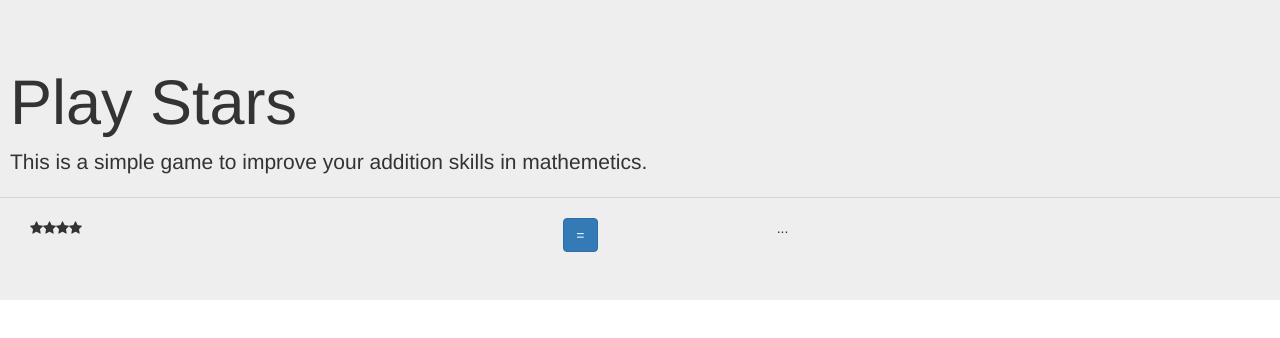
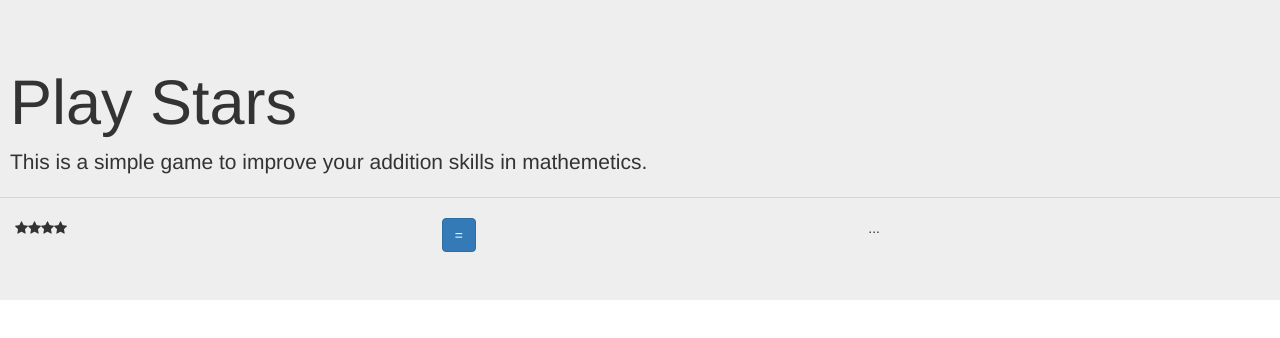
Before and after one commit to SavidyaSathyani/star_game, a React app: page / in a window 1280 px wide. Shown: the top 338 px of the page. Built offline with nearby package versions, Linux system fonts and the light colour scheme.

Commit message:
Clean code

```diff
--- a/src/components/Game.js
+++ b/src/components/Game.js
@@ -14,9 +14,9 @@ class Game extends React.Component {
                 <hr/>
                 <div className="container-fluid">
                     <div className="row">
-                        <div className="col-md-5"><Stars /></div>
-                        <div className="col-md-2"><Button /></div>
-                        <div className="col-md-5"><Answer /></div>
+                        <Stars />
+                        <Button />
+                        <Answer />
                     </div>
                 </div>
             </div>
```
